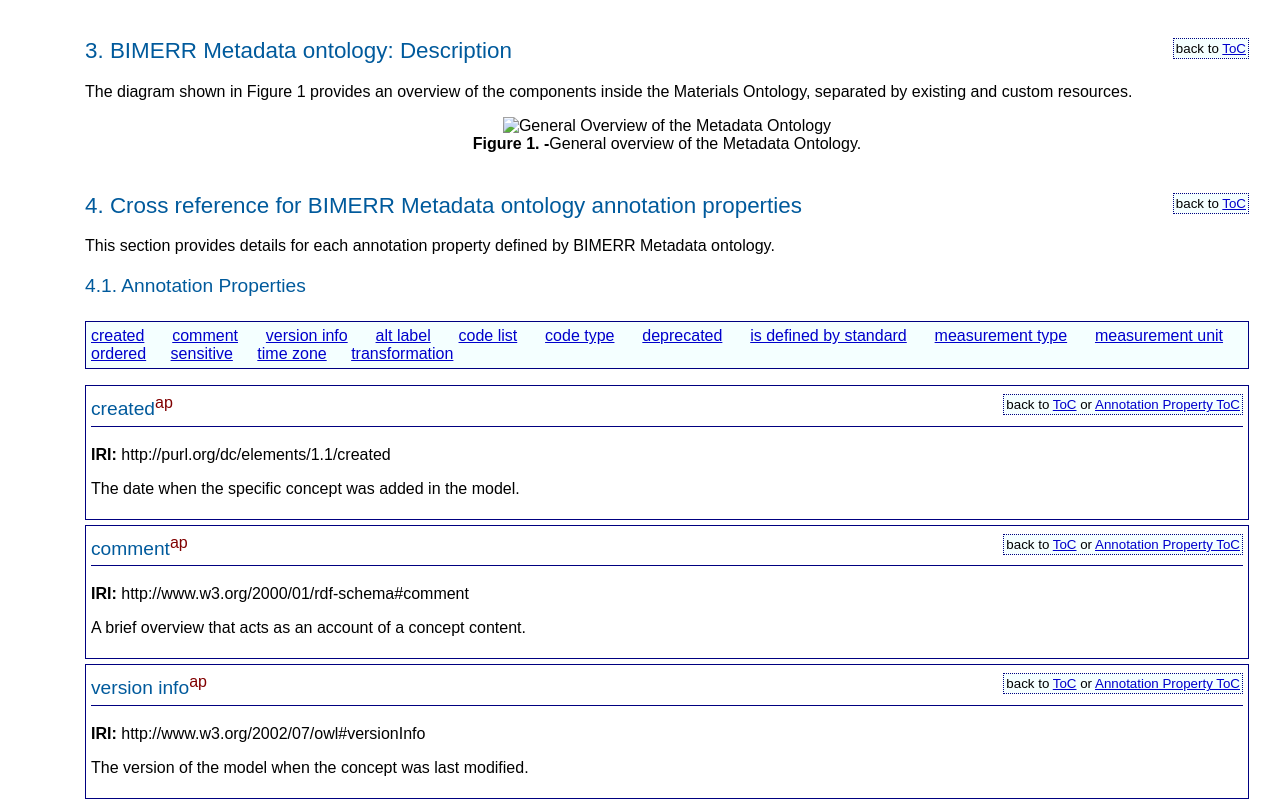
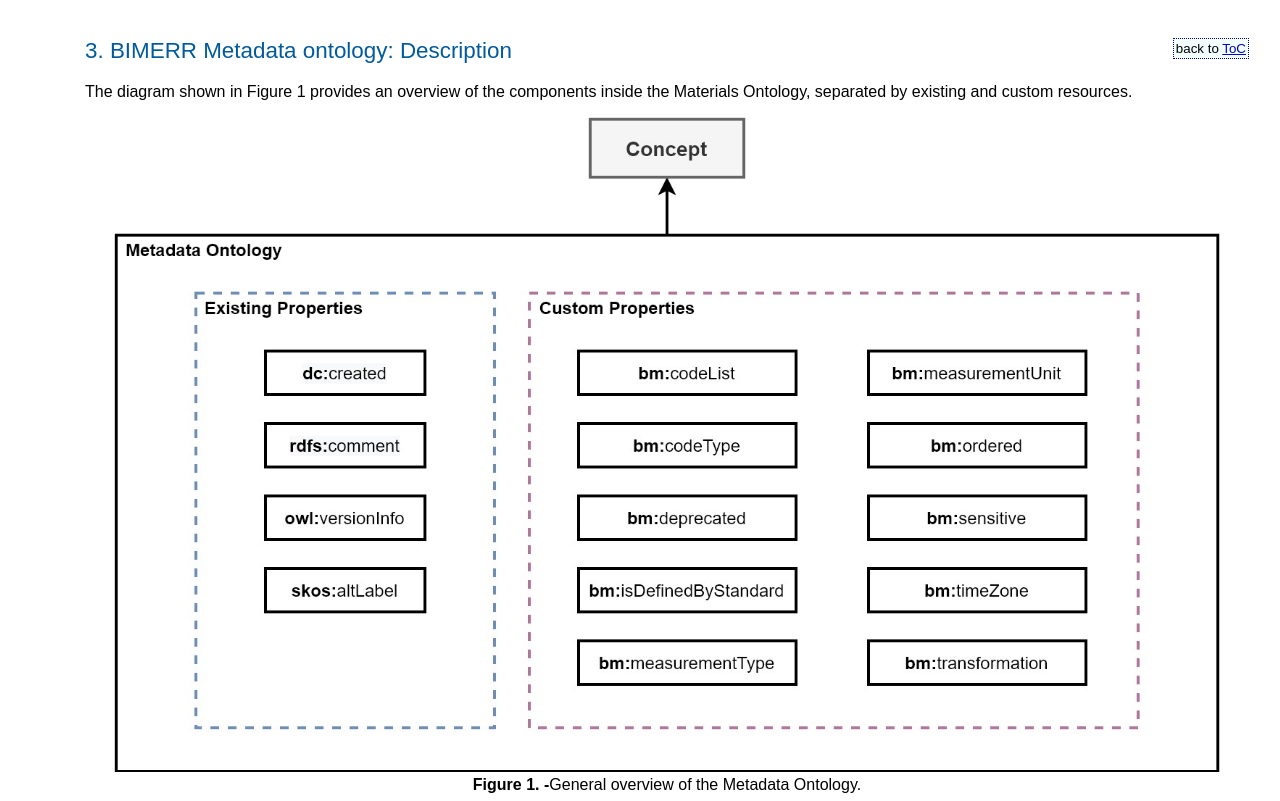
Before and after one commit to oeg-upm/bimerr-metadata, a plain HTML site: page documentation/index.html in a window 1280 px wide. Shown: the part 2267-3068 px from the top of the page. Drawn offline with Linux system fonts and the light colour scheme.

Commit message:
error in resources link

```diff
--- a/documentation/sections/description-en.html
+++ b/documentation/sections/description-en.html
@@ -4,7 +4,7 @@ The diagram shown in Figure 1 provides an overview of the components inside the
 
 <center>
 
-<img src="resources/diagram.jpg" alt="General Overview of the Metadata Ontology", width="95%">
+<img src="resources/images/diagram.jpg" alt="General Overview of the Metadata Ontology", width="95%">
 <figcaption><b>Figure 1. -</b>General overview of the Metadata Ontology.</figcaption>
 
 </center>
```
